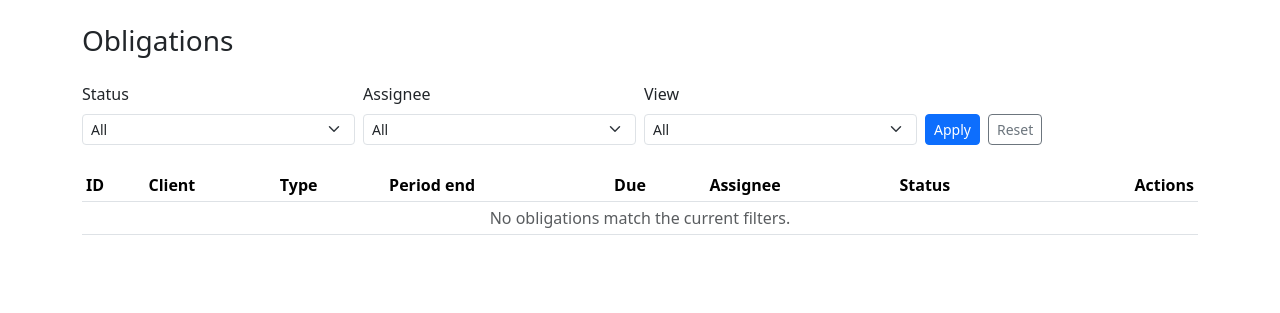
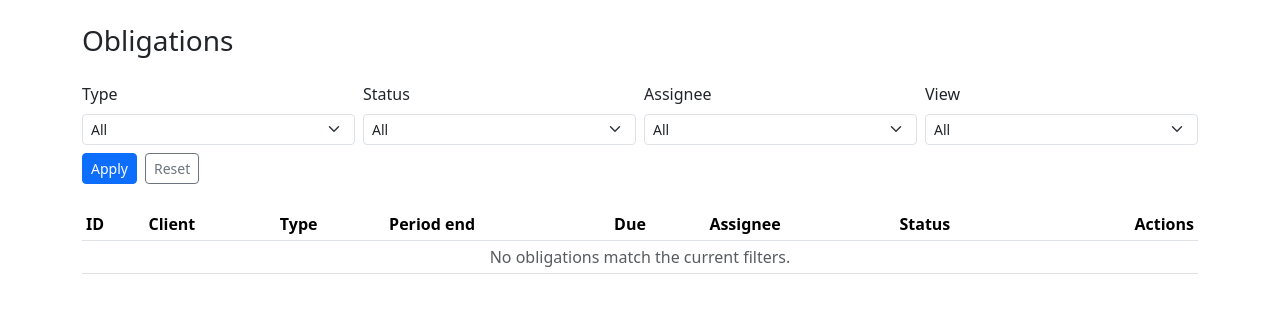
Before and after one commit to nielmeyer1962-maker/dj-meyer-pms, a Flask app: page /dashboard/ in a window 1280 px wide. Shown: the part 56-369 px from the top of the page. Run offline with Flask 3, Linux system fonts and the light colour scheme; data that the repository does not hold is empty.

Commit message:
Add Type filter (VAT201 / EMP201 / CIPC AR) to the dashboard
Chunk 6a: a Type dropdown that spans both row kinds. An ObligationType name
narrows obligations to that type and excludes CIPC; the CIPC_AR sentinel shows
only CIPC Annual Returns and excludes obligations; unset shows both. Composes
with the existing Status (obligation-only), Assignee and View filters and is
preserved across action redirects like the rest.

Updates the chunk-5 status-exclusion test to assert on the client name (a
row-only marker) since the literal "CIPC AR" now always appears in the Type
dropdown. New mixed_world fixture (VAT201 + EMP201 + CIPC, distinct due dates)
drives the type-filter tests.

https://claude.ai/code/session_01A4qdKpYGWnrHBbhWESK1zZ

```diff
--- a/app/dashboard/routes.py
+++ b/app/dashboard/routes.py
@@ -6,11 +6,11 @@ from flask import Blueprint, abort, flash, redirect, render_template, request, u
 from sqlalchemy.orm import selectinload
 
 from app.dashboard.forms import NotesForm, ReassignForm
-from app.dashboard.items import from_cipc, from_obligation
+from app.dashboard.items import CIPC_TYPE_LABEL, from_cipc, from_obligation
 from app.extensions import db
 from app.models.cipc import CIPCAnnualInstance
 from app.models.client import Client
-from app.models.obligation import ObligationInstance, ObligationStatus
+from app.models.obligation import ObligationInstance, ObligationStatus, ObligationType
 from app.models.staff import Staff
 from app.services.cipc.predicates import overdue_filter as cipc_overdue_filter
 from app.services.cipc.transitions import (
@@ -63,6 +63,10 @@ _CIPC_ACTION_ENDPOINTS = {
     "mark_declined": "dashboard.mark_cipc_declined",
 }
 
+# The Type filter spans both row kinds: the ObligationType names narrow obligations, and
+# this sentinel selects the CIPC Annual Return (which has no ObligationType).
+_CIPC_TYPE_ARG = "CIPC_AR"
+
 
 def _reassign_choices(active_staff: list[Staff]) -> list[tuple[str, str]]:
     """Modal dropdown choices: Unassigned sentinel + every active staff by code."""
@@ -80,6 +84,7 @@ def list_obligations():
     status_arg = request.args.get("status", "").upper()
     assignee_arg = request.args.get("assignee", "")
     view_arg = request.args.get("view", "")
+    type_arg = request.args.get("type", "")
 
     stmt = (
         db.select(ObligationInstance)
@@ -94,6 +99,10 @@ def list_obligations():
     # Status: stored values only. "OVERDUE" is not a valid Status choice — it lives in View.
     if status_arg in ObligationStatus.__members__:
         stmt = stmt.where(ObligationInstance.status == ObligationStatus[status_arg])
+
+    # Type: an ObligationType name narrows obligations to that type.
+    if type_arg in ObligationType.__members__:
+        stmt = stmt.where(ObligationInstance.obligation_type == ObligationType[type_arg])
 
     # Assignee: Unassigned sentinel, or an active staff code.
     if assignee_arg == UNASSIGNED_SENTINEL:
@@ -119,13 +128,18 @@ def list_obligations():
 
     # Map each ObligationInstance to the uniform DashboardItem the template renders. The
     # query (filters, ordering, selectinload) is unchanged — only the row shape is.
-    items = [from_obligation(oi, today) for oi in db.session.scalars(stmt).all()]
+    # Obligations are dropped entirely when the Type filter selects the CIPC AR.
+    if type_arg == "" or type_arg in ObligationType.__members__:
+        items = [from_obligation(oi, today) for oi in db.session.scalars(stmt).all()]
+    else:
+        items = []
 
     # Fold the CIPC Annual Returns into the same list. The Status filter is an
     # obligation-only narrowing (locked decision): when it is set, no CIPC row can carry
-    # that ObligationStatus, so CIPC is excluded entirely. Assignee + View filters apply
-    # to both, via the CIPC column equivalents (due_date, its own overdue predicate).
-    if status_arg not in ObligationStatus.__members__:
+    # that ObligationStatus, so CIPC is excluded entirely. The Type filter likewise
+    # includes CIPC only when unset or set to the CIPC AR sentinel. Assignee + View
+    # filters apply to both, via the CIPC column equivalents (due_date, overdue predicate).
+    if status_arg not in ObligationStatus.__members__ and type_arg in ("", _CIPC_TYPE_ARG):
         cipc_stmt = (
             db.select(CIPCAnnualInstance)
             .options(
@@ -175,7 +189,11 @@ def list_obligations():
         current_status=status_arg,
         current_assignee=assignee_arg,
         current_view=view_arg,
+        current_type=type_arg,
         statuses=list(ObligationStatus),
+        # Type choices span both kinds: each ObligationType, plus the CIPC AR sentinel.
+        type_choices=[(t.name, t.name) for t in ObligationType]
+        + [(_CIPC_TYPE_ARG, CIPC_TYPE_LABEL)],
     )
 
 
--- a/app/templates/dashboard/list.html
+++ b/app/templates/dashboard/list.html
@@ -4,6 +4,15 @@
 <h1 class="h3 mb-4">Obligations</h1>
 
 <form method="get" class="row g-2 mb-4">
+  <div class="col-md-3">
+    <label for="filter-type" class="form-label">Type</label>
+    <select id="filter-type" name="type" class="form-select form-select-sm">
+      <option value="">All</option>
+      {% for value, label in type_choices %}
+        <option value="{{ value }}" {% if current_type == value %}selected{% endif %}>{{ label }}</option>
+      {% endfor %}
+    </select>
+  </div>
   <div class="col-md-3">
     <label for="filter-status" class="form-label">Status</label>
     <select id="filter-status" name="status" class="form-select form-select-sm">
```
Also changed, not shown: tests/dashboard/test_routes.py (+90 -2 lines).
